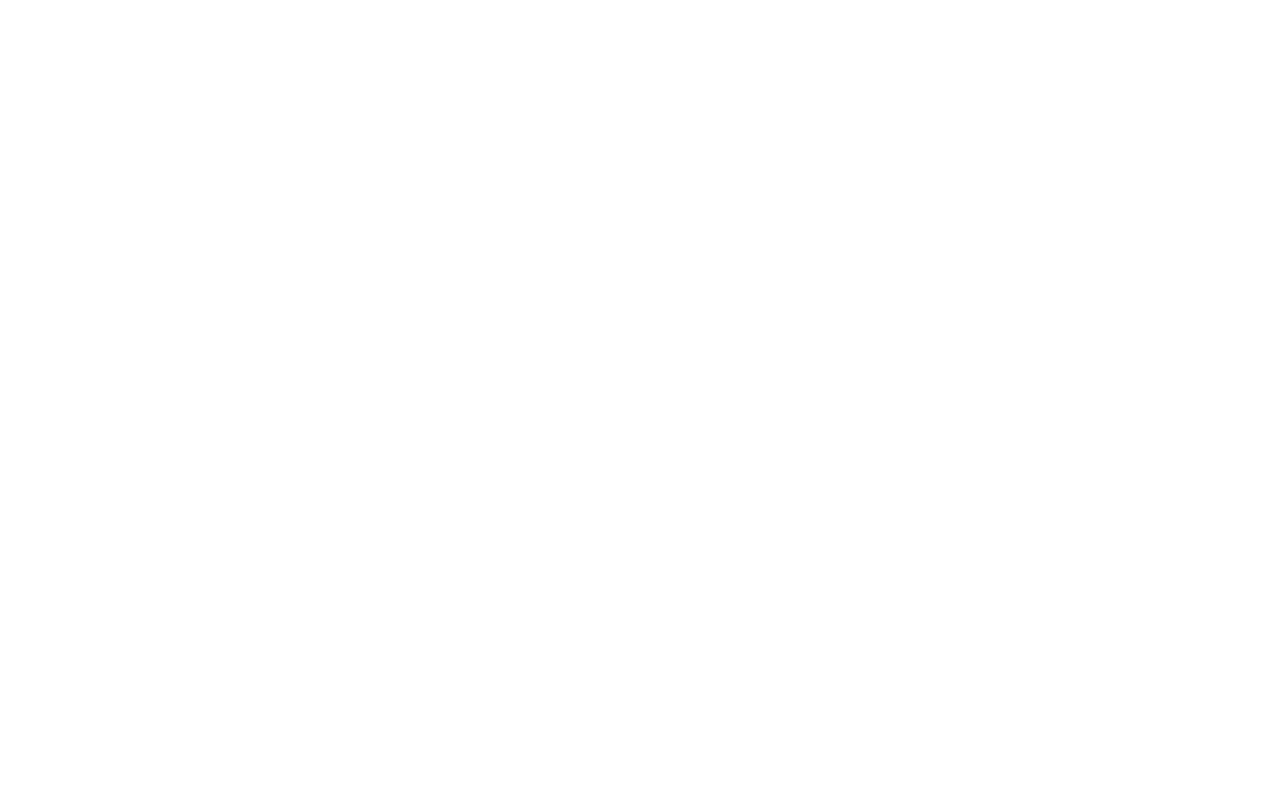
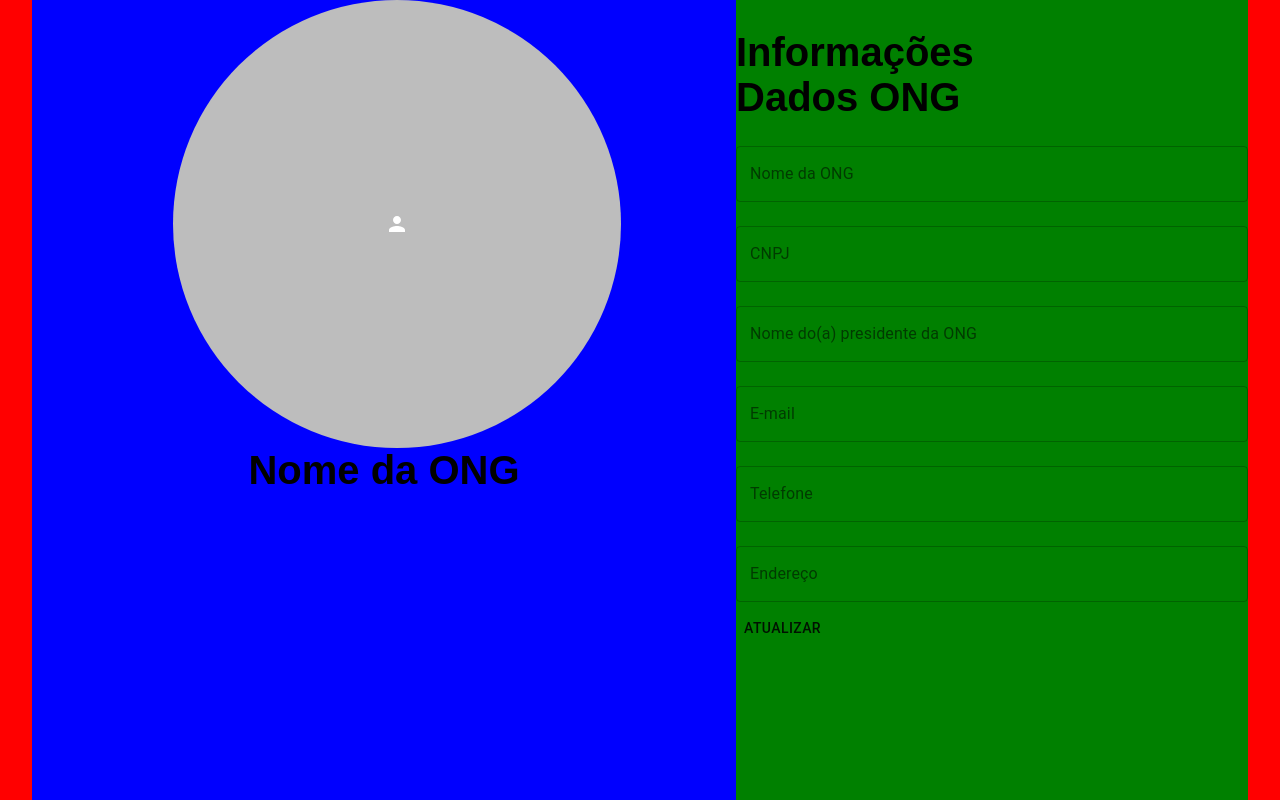
Before and after one commit to echiappone/IntegrationProjectFront-end, a React (Create React App) app in the folder doaqui/: page /perfil in a window 1280 px wide. Before the commit this address had no page. Shown: the top 800 px of the page. Built offline with nearby package versions, Linux system fonts and the light colour scheme; a web font is replaced by a local one.

Commit message:
@GustavoCarvalho25 [Task: Construção da página perfil e inserção dos inputs] {10/06/2022 16:43}

```diff
--- a/doaqui/src/App.tsx
+++ b/doaqui/src/App.tsx
@@ -7,6 +7,7 @@
 import CadastroDoacoes from './pages/cadastroDoacoes/CadastroDoacoes';
 import Login from './pages/login/Login';
 import Doacoes from './pages/doacoes/Doacoes';
+import Perfil from './pages/meuPerfil/Perfil';
 
 
 function App() {
@@ -20,6 +21,7 @@
           <Route path='/fazer-doacao' element={<CadastroDoacoes />} />
           <Route path='/login' element={<Login />} />
           <Route path='/doacoes' element={<Doacoes />} />
+          <Route path='/perfil' element={<Perfil />}/>
         </Routes>
       </Router>
 
--- a/doaqui/src/pages/meuPerfil/Perfil.css
+++ b/doaqui/src/pages/meuPerfil/Perfil.css
@@ -36,15 +36,11 @@
 }
 
 #perfil-avatar{
-    width:25vw;
-    height:25vw;
+    width:35vw;
+    height:35vw;
     margin: 0 auto;
 }
 
-#perfil-icon-edit{
-    width:25vw;
-    height:25vw;
-}
 
 /* CODIGO CONTAINER DIREITA*/
 
@@ -72,3 +68,8 @@
     font-weight: 700;
     font-size: 40px;
 }
+
+#perfil-container-right-top form{
+    width: 100%;
+    margin-top: 10px;
+}
--- a/doaqui/src/pages/meuPerfil/Perfil.tsx
+++ b/doaqui/src/pages/meuPerfil/Perfil.tsx
@@ -4,12 +4,15 @@
 import NavbarIndex from '../../components/statics/navbarIndex/NavbarIndex';
 import NavbarPages from '../../components/statics/navbarPages/NavbarPages';
 import NavbarErick from '../../components/statics/navbarErick/NavbarErick';
+import {TextField, Grid, Box, Button} from '@material-ui/core';
+import {Link} from 'react-router-dom';
 import './Perfil.css';
 
 function Perfil() {
     return (
+        // eslint-disable-next-line react/jsx-no-comment-textnodes
         <>
-            <NavbarErick />
+
             <div id="perfil-container">
                 <div id="perfil-container-left">
                     <div id="perfil-container-left-top">
@@ -27,7 +30,19 @@
                     <div id="perfil-container-right-top">
                         <h1>Informações</h1>
                         <h1>Dados ONG</h1>
-
+                        <form>
+                            <TextField id='nome' label='Nome da ONG' variant='outlined' name='nome' margin='normal' fullWidth/>
+                            <TextField id='cnpj' label='CNPJ' variant='outlined' name='cnpj' margin='normal' fullWidth/>
+                            <TextField id='nomePresidente' label='Nome do(a) presidente da ONG' variant='outlined' name='presidente' margin='normal' fullWidth/>
+                            <TextField id='email' label='E-mail' variant='outlined' name='email' margin='normal' fullWidth/>
+                            <TextField id='telefone' label='Telefone' variant='outlined' name='telefone' margin='normal' fullWidth/>
+                            <TextField id='endereco' label='Endereço' variant='outlined' name='endereco' margin='normal' fullWidth />
+                            <Box>
+                                <Button id='buttonUpdate' type='submit'>
+                                    Atualizar
+                                </Button>
+                            </Box>
+                        </form>
 
                     </div>
                     <div id="perfil-container-right-bottom">
```
